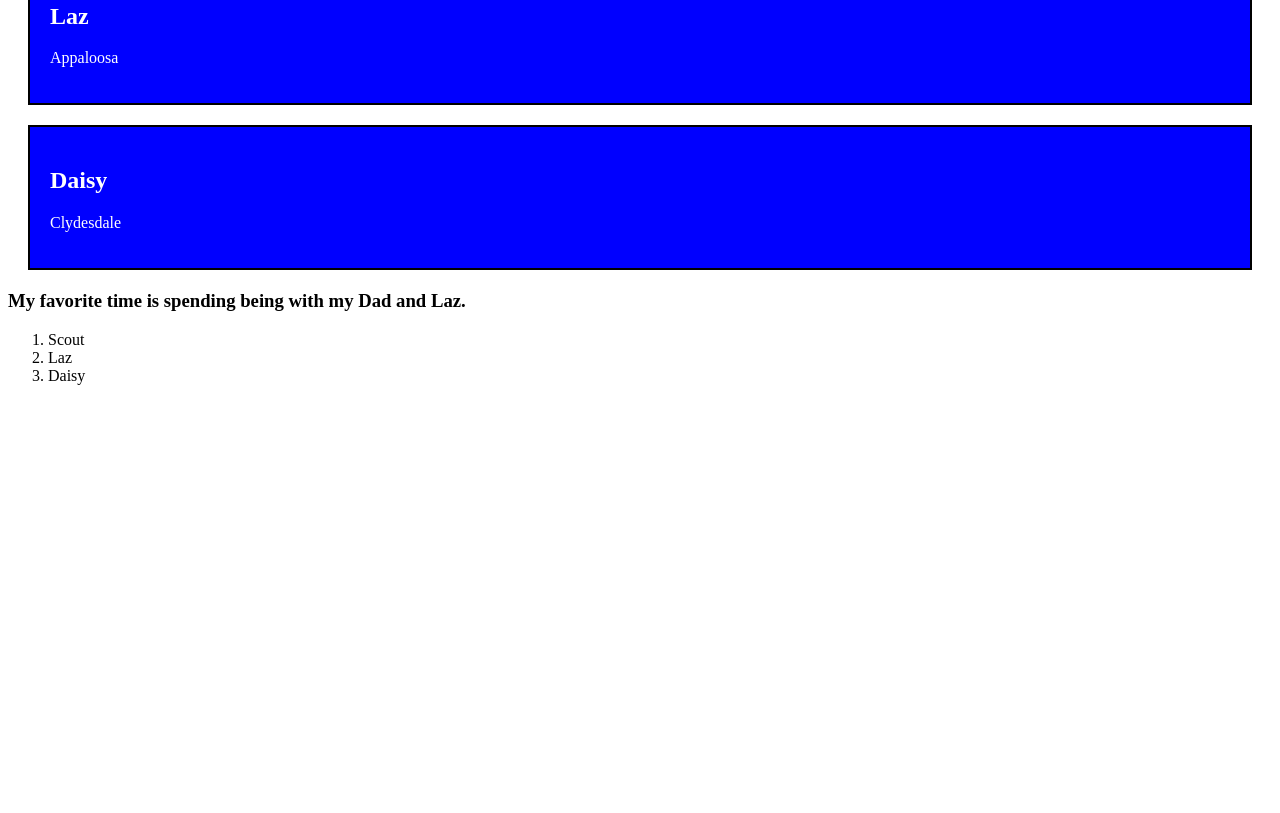
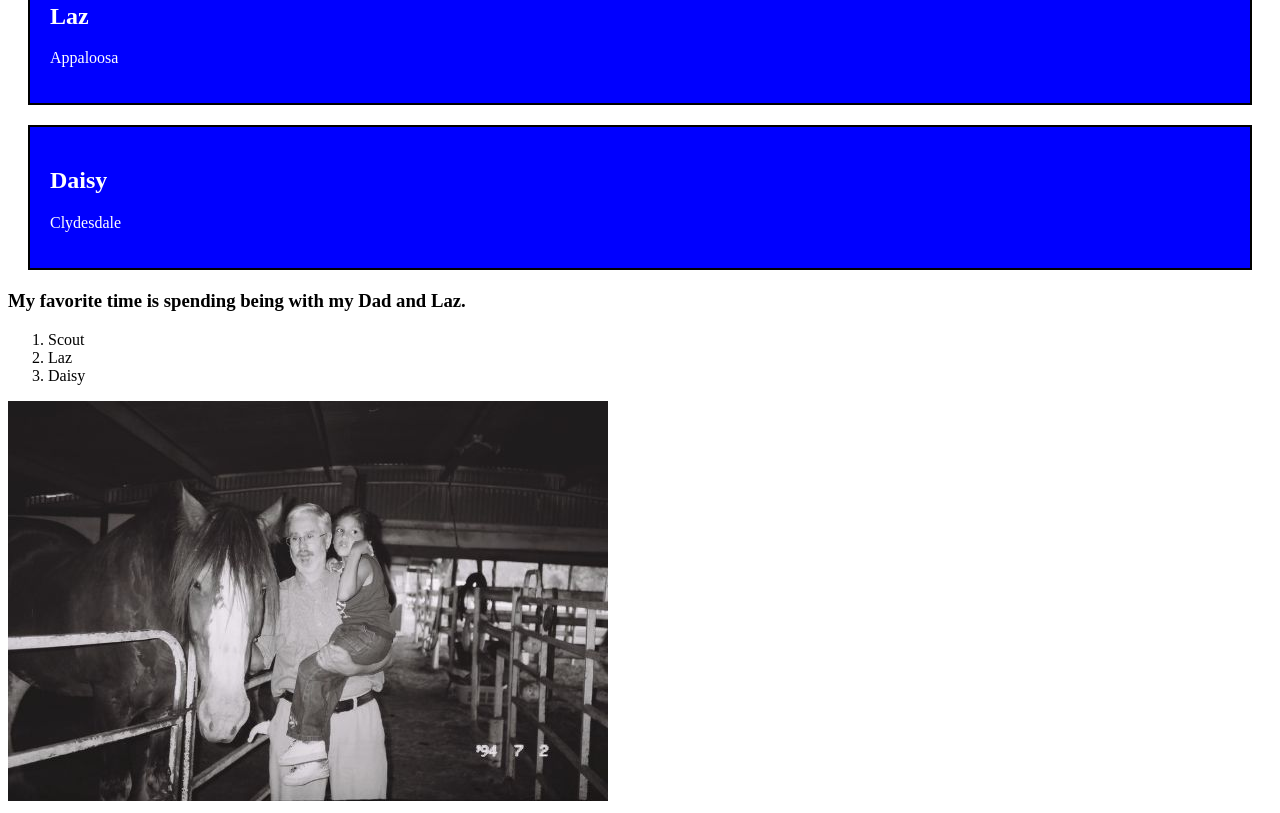
Before and after one commit to hsharman1/freshstart, a plain HTML site: page myfavoritehorses.html in a window 1280 px wide. Shown: the part 449-1262 px from the top of the page. Before the commit the page ends 850 px from the top, so only its background shows below. Drawn offline with Linux system fonts and the light colour scheme.

Commit message:
Fresh Start

```diff
--- a/myfavoritehorses.html
+++ b/myfavoritehorses.html
@@ -86,10 +86,9 @@ table, th, td {
 
   </ol>
 
-</body>
 
-<body>
-  <a href="http://www.triple-h.org"  <img src="Images/hrsdad.jpg" alt="My favorite time is spending time with Dad and Laz"></a>
+
+  <a href="http://www.triple-h.org" > <img src="images/hrsdad.jpg" alt="My favorite time is spending time with Dad and Laz"></a>
 
 
 </body>
```
